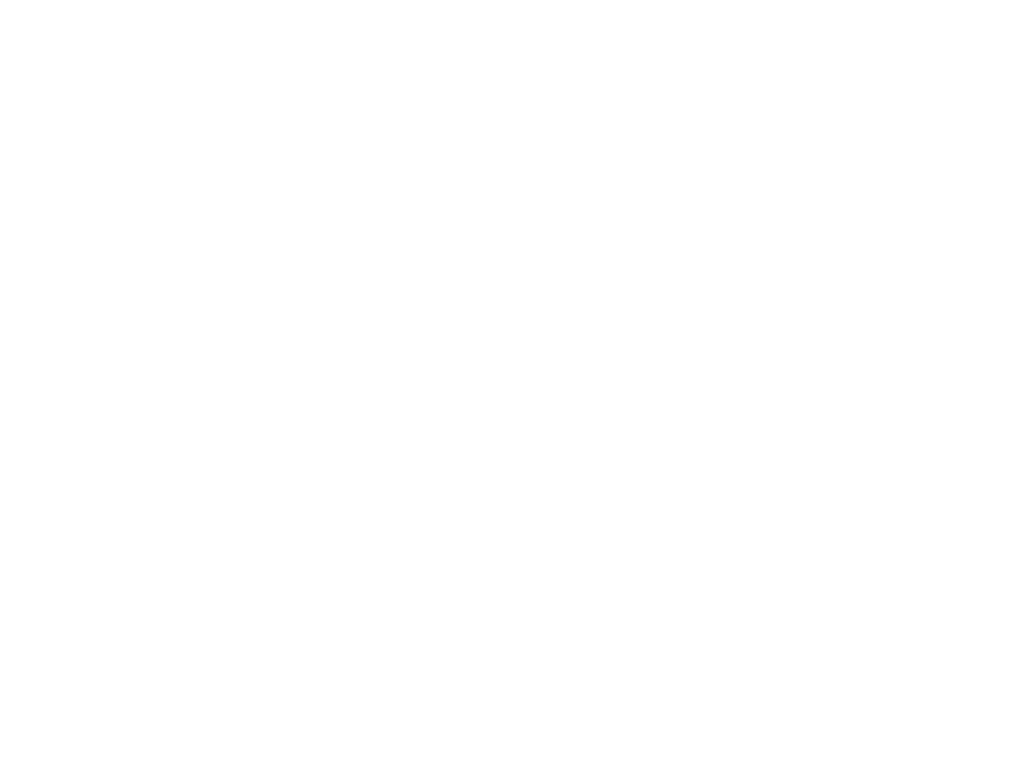
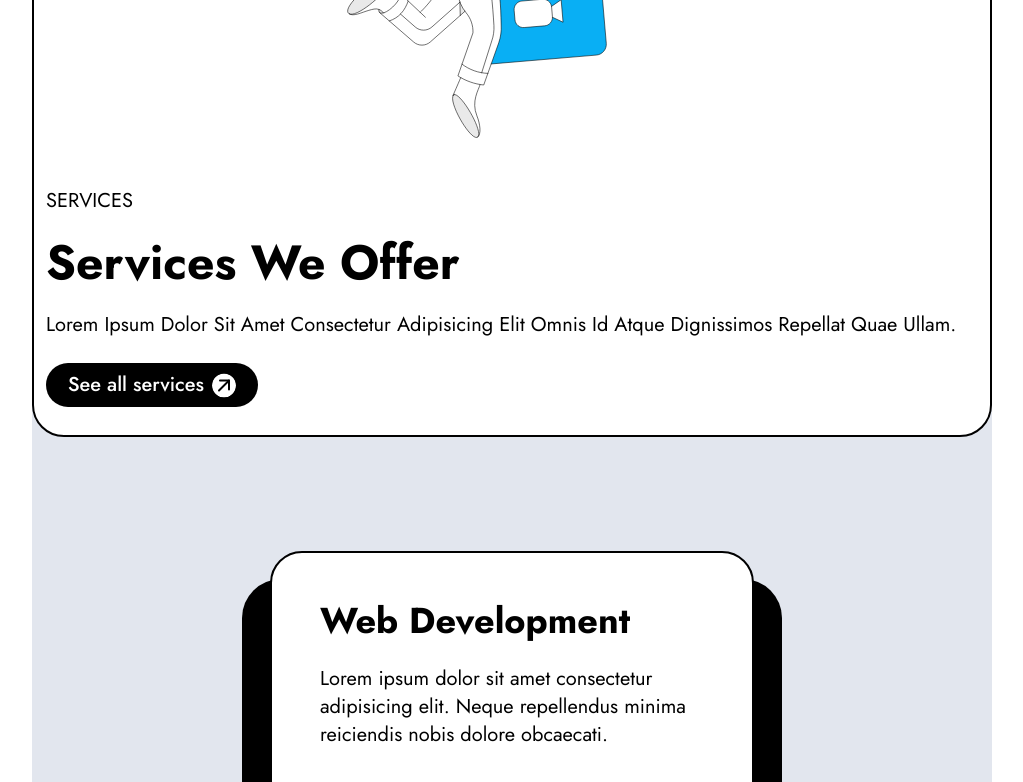
Before and after one commit to alex-ovdiichuk/test-tm30, a Next.js app: page / in a window 1280 px wide. Shown: the part 2000-2782 px from the top of the page, without its empty margins (128-1151 px from the left). Before the commit the page ends 1853 px from the top, so only its background shows below. Built offline with nearby package versions, Linux system fonts and the light colour scheme.

Commit message:
section3

```diff
--- a/app/page.tsx
+++ b/app/page.tsx
@@ -1,11 +1,13 @@
 import { Section1 } from "@/components/Section1";
 import { Section2 } from "@/components/Section2";
+import { Section3 } from "@/components/Section3";
 
 export default function Home() {
   return (
     <>
       <Section1 />
       <Section2 />
+      <Section3 />
     </>
   );
 }
--- a/components/Section2.tsx
+++ b/components/Section2.tsx
@@ -5,8 +5,8 @@
 
 export const Section2 = () => {
   return (
-    <section className="container mx-auto px-1 xl:px-[234px] py-[96px]">
-      <div className="rounded-[22px] lg:rounded-[72px] border-2 border-black px-2 py-6 lg:p-[60px] flex flex-col xl:flex-row items-center gap-[28px]">
+    <section className="container mx-auto px-1 xl:px-[234px] py-[56px] xl:py-[96px]">
+      <div className="rounded-[22px] xl:rounded-[72px] border-2 border-black px-2 py-6 lg:p-[60px] flex flex-col xl:flex-row items-center gap-[28px]">
         <div className="w-full xl:w-[516px] flex flex-col gap-8 lg:gap-6">
           <h2 className="text-xl font-normal uppercase">ABOUT US</h2>
           <div className="text-5xl font-bold capitalize">
--- /dev/null
+++ b/components/Section3.tsx
@@ -0,0 +1,87 @@
+"use client";
+
+import Image from "next/image";
+import Link from "next/link";
+import { Button, buttonVariants } from "./ui/button";
+import { section3Data } from "@/data/section3";
+import { useState } from "react";
+import { cn } from "@/lib/utils";
+
+export const Section3 = () => {
+  const [activeItem, setActiveItem] = useState(section3Data[0]);
+
+  return (
+    <section className="container mx-auto xl:px-[160px] mb-[56px] xl:mb-[96px]">
+      <div className="xl:p-[75px] pb-[58px] bg-lightBlue rounded-[72px] flex flex-col xl:flex-row gap-[114px] items-center">
+        <div className="px-3 py-7 xl:p-[60px] w-full xl:w-[636px] bg-white rounded-[32px] border-2 border-black">
+          <div className="lg:w-[346px] lg:h-[346px] w-[204px] h-[204px] relative mx-auto mb-[38px]">
+            <Image
+              src="/assets/s3/s3.svg"
+              fill
+              alt="Section 3 image"
+              className="object-contain object-center"
+            />
+          </div>
+          <div className="flex flex-col gap-6">
+            <h2 className="text-xl font-normal uppercase">SERVICES</h2>
+            <div className="text-5xl font-bold capitalize">
+              Services We Offer
+            </div>
+            <p className="text-xl font-normal">
+              Lorem Ipsum Dolor Sit Amet Consectetur Adipisicing Elit Omnis Id
+              Atque Dignissimos Repellat Quae Ullam.
+            </p>
+            <Link className={buttonVariants()} href="#">
+              See all services
+              <Image
+                src="/assets/arrow-btn.svg"
+                width={24}
+                height={24}
+                alt="Arrow icon"
+              />
+            </Link>
+          </div>
+        </div>
+
+        <div className="flex-1 px-0 lg:px-12 xl:px-0">
+          <div className="w-full lg:w-fit relative lg:mx-auto xl:ml-0">
+            <div className="w-[100vw] lg:w-[calc(100%+56px)] h-full bg-black absolute -bottom-7 left-0 lg:-left-7 z-0 rounded-[39px]"></div>
+            <div className="bg-white rounded-[32px] border-2 border-black w-[calc(100vw-24px)] lg:w-[484px] p-12 mb-[100px] flex gap-6 flex-col hover:-translate-y-2 transition-all duration-300 ml-3 lg:ml-0 relative z-10">
+              <h3 className="text-4xl font-bold capitalize">
+                {activeItem.title}
+              </h3>
+              <p className="text-xl font-normal">{activeItem.text}</p>
+              <Link
+                href={activeItem.href}
+                className={buttonVariants({ variant: "inverted" })}
+              >
+                Read More
+                <Image
+                  src="/assets/arrow-forward.svg"
+                  width={24}
+                  height={24}
+                  alt="Forward"
+                />
+              </Link>
+            </div>
+          </div>
+          <div className="flex flex-wrap gap-4 px-3 lg:px-0">
+            {section3Data.map((i) => (
+              <Button
+                key={i.title}
+                variant="outline"
+                onClick={() => setActiveItem(i)}
+                className={cn({
+                  "bg-black text-white hover:bg-black/50":
+                    activeItem.title === i.title,
+                })}
+              >
+                {i.title}
+              </Button>
+            ))}
+          </div>
+        </div>
+      </div>
+    </section>
+  );
+};
--- a/components/ui/button.tsx
+++ b/components/ui/button.tsx
@@ -5,18 +5,14 @@
 import { cn } from "@/lib/utils";
 
 const buttonVariants = cva(
-  "text-xl font-medium w-fit rounded-full transition-all duration-300",
+  "text-xl font-medium w-fit rounded-full transition-all duration-300 flex items-center justify-center gap-2",
   {
     variants: {
       variant: {
-        default:
-          "bg-black hover:bg-black/50 text-white flex items-center justify-center gap-2",
-        destructive:
-          "bg-destructive text-destructive-foreground shadow-sm hover:bg-destructive/90",
-        outline:
-          "border border-input bg-background shadow-sm hover:bg-accent hover:text-accent-foreground",
-        secondary:
-          "bg-secondary text-secondary-foreground shadow-sm hover:bg-secondary/80",
+        default: "bg-black hover:bg-black/50 text-white",
+        outline: "border border-black bg-transparent hover:bg-black/10",
+        inverted:
+          "border border-transparent hover:bg-black/10 hover:border-black text-black",
         ghost: "hover:bg-accent hover:text-accent-foreground",
         link: "text-primary underline-offset-4 hover:underline",
       },
--- /dev/null
+++ b/data/section3.ts
@@ -0,0 +1,32 @@
+export const section3Data = [
+  {
+    title: "Web Development",
+    text: "Lorem ipsum dolor sit amet consectetur adipisicing elit. Neque repellendus minima reiciendis nobis dolore obcaecati.",
+    href: "#",
+  },
+  {
+    title: "Digital Marketing",
+    text: "Lorem ipsum dolor sit amet consectetur adipisicing elit. Neque repellendus minima reiciendis nobis dolore obcaecati.",
+    href: "#",
+  },
+  {
+    title: "SaaS Products",
+    text: "Lorem ipsum dolor sit amet consectetur adipisicing elit. Neque repellendus minima reiciendis nobis dolore obcaecati.",
+    href: "#",
+  },
+  {
+    title: "Apps Development",
+    text: "Lorem ipsum dolor sit amet consectetur adipisicing elit. Neque repellendus minima reiciendis nobis dolore obcaecati.",
+    href: "#",
+  },
+  {
+    title: "SEO Services",
+    text: "Lorem ipsum dolor sit amet consectetur adipisicing elit. Neque repellendus minima reiciendis nobis dolore obcaecati.",
+    href: "#",
+  },
+  {
+    title: "Data Analysis",
+    text: "Lorem ipsum dolor sit amet consectetur adipisicing elit. Neque repellendus minima reiciendis nobis dolore obcaecati.",
+    href: "#",
+  },
+];
```
Also changed, not shown: public/assets/arrow-forward.svg (added), public/assets/s3/s3.svg (added).
